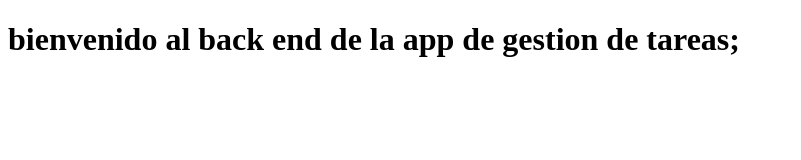
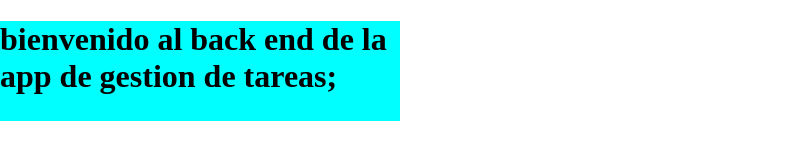
Before and after one commit to joaquin-espinosa733/backend-task, a website: page index.html in a window 1280 px wide. Shown: the whole page, without its empty margins (0-801 px from the left). Drawn offline with Linux system fonts and the light colour scheme.

Commit message:
main.css

```diff
--- a/index.html
+++ b/index.html
@@ -1,11 +1,14 @@
 <!DOCTYPE html>
 <html lang="en">
-<head>
-    <meta charset="UTF-8">
-    <meta name="viewport" content="width=device-width, initial-scale=1.0">
+  <head>
+    <meta charset="UTF-8" />
+    <meta name="viewport" content="width=device-width, initial-scale=1.0" />
     <title>Mi Aplicación Express</title>
-</head>
-<body>
-    <h1>bienvenido al back end de la app de gestion de tareas;</h1>
-</body>
+    <link rel="stylesheet" href="/css/main.css">
+  </head>
+  <body>
+    <div class="bienvenida">
+      <h1>bienvenido al back end de la app de gestion de tareas;</h1>
+    </div>
+  </body>
 </html>
--- a/index.js
+++ b/index.js
@@ -19,6 +19,9 @@ app.use(morgan("dev"));
 
 connectDB();
 
+// Servir archivos estáticos desde la carpeta 'public'
+app.use(express.static(path.join(__dirname, 'public')));
+
 app.use("/api", routes);
 
 // Sirviendo el archivo HTML
--- /dev/null
+++ b/public/css/main.css
@@ -0,0 +1,13 @@
+html,
+body {
+  margin: 0;
+  padding: 0;
+  height: 100%;
+  width: 100%;
+}
+
+.bienvenida {
+  width: 400px;
+  height: 100px;
+  background-color: aqua;
+}
```
